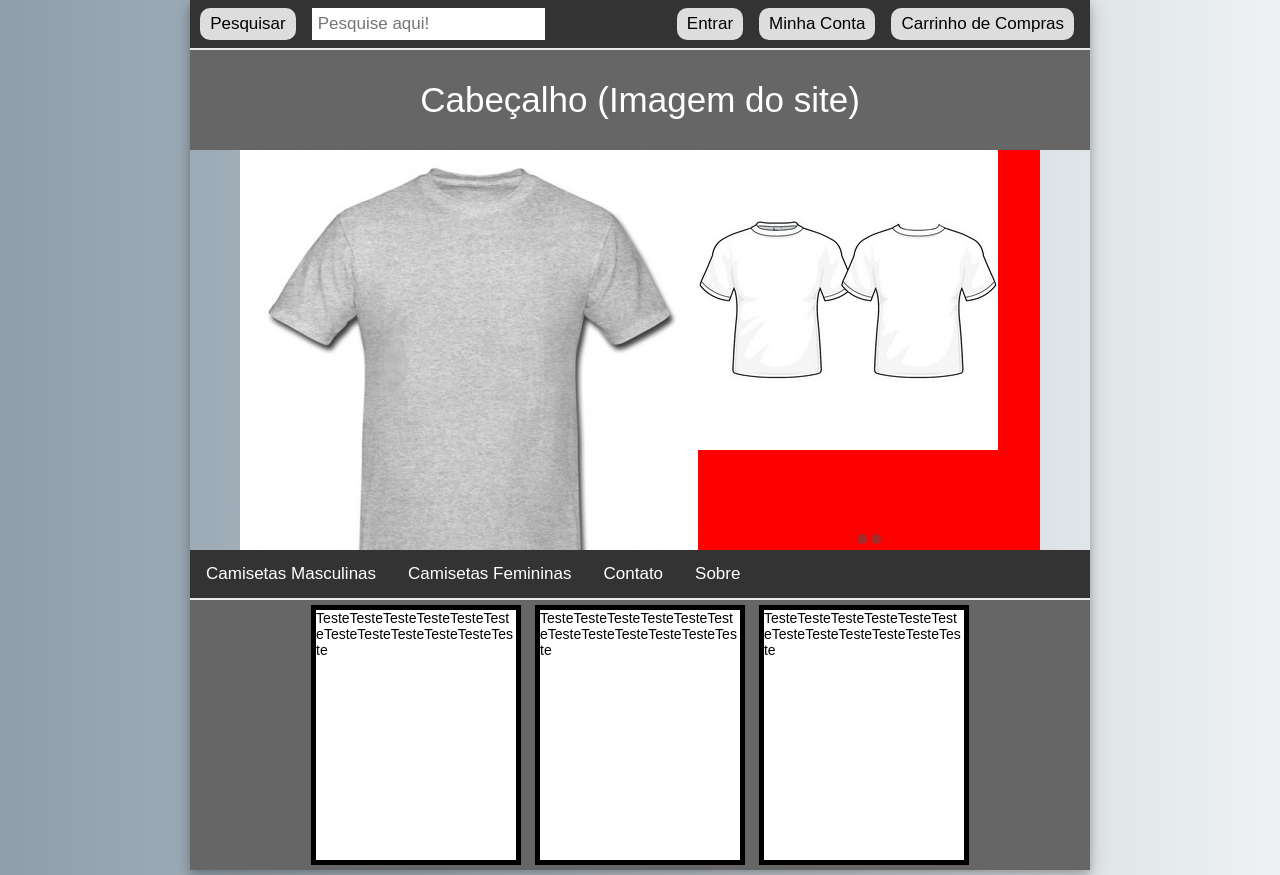
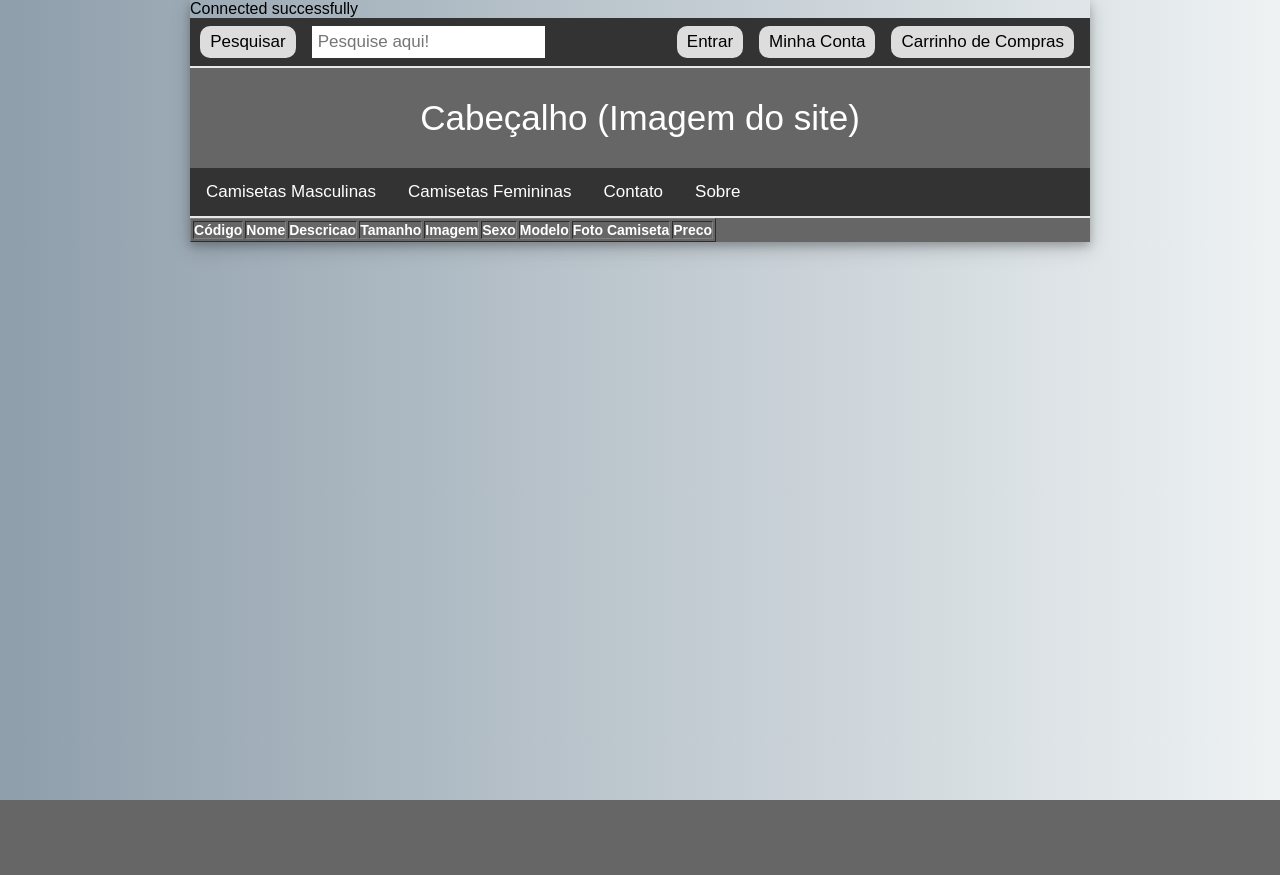
Before and after one commit to Pebarrocha/projetoSitePersonalizarCamiseta, a PHP site: page /main.php in a window 1280 px wide. After the commit the page ends 800 px from the top, so only its background shows below. Run offline with PHP 8.4, Linux system fonts and the light colour scheme; tables that the repository leaves empty hold one stand-in row (values such as "Sample post"); lists and menus that the app fills with data are empty.

Commit message:
Adicionando consultas para futura postagem de itens

```diff
--- a/view/main.php
+++ b/view/main.php
@@ -1,14 +1,37 @@
 <!DOCTYPE html>
+
+<?php
+
+require_once '../model/conexaomysql.php';
+
+// faço a consulta
+$sql = 'SELECT * FROM camisetapredefinida';
+
+//executo a consulta
+$dados = mysqli_query($conexao,$sql);
+
+//transformo em um array
+$linha = mysqli_fetch_assoc($dados);
+
+//vejo o total de dados que retornaram
+$total = mysqli_num_rows($dados);
+
+//Pegando os nomes dos campos
+//$num_fields = mysqli_num_fields($sql);//Obtém o número de campos do resultado
+
+
+
+?>
+
+
 
 <html>
 	<head lang="pt-br">
 		<title>Site de personalização de camisetas </title>
 		<meta charset="pt-br">
-		<link rel ="stylesheet" type="text/css" href="css/main-estilo.css">
+		<link rel ="stylesheet" type="text/css" href="css/main-estilo.css?09062018">
 
-		<style>
-		.mySlides {display:none;}
-		</style>
+
 	</head>
 
 	<body>
@@ -34,21 +57,6 @@
 			<p>Cabeçalho (Imagem do site)</p>
 		</header>
 
-	<div class="slider-holder">
-        <span id="slider-image-1"></span>
-        <span id="slider-image-2"></span>
-     	 <span id="slider-image-3"></span>
-        <div class="image-holder">
-            <img src="imagens/camiseta1.jpg" class="slider-image" />
-            <img src="imagens/camiseta2.jpg" class="slider-image" />
-
-        </div>
-        <div class="button-holder">
-            <a href="#slider-image-1" class="slider-change"></a>
-            <a href="#slider-image-2" class="slider-change"></a>
-
-        </div>
-    </div>
 
 		<nav class="navegacao">
 			<ul>
@@ -64,26 +72,70 @@
 
 
 		<section class="produtos">
+
+			<?php
+				echo
+					"<table border=1>
+					<tr>
+					<th>Código</th>
+					<th>Nome</th>
+					<th>Descricao</th>
+					<th>Tamanho</th>
+					<th>Imagem</th>
+					<th>Sexo</th>
+					<th>Modelo</th>
+					<th>Foto Camiseta</th>
+					<th>Preco</th>
+					</tr>";
+
+					while($row = mysqli_fetch_array($dados)){
+
+						echo "<tr>";
+						echo "<td>" . $row['codCamisetaPreDefinida'] . "</td>";
+						echo "<td>" . $row['nome'] . "</td>";
+						echo "<td>" . $row['descricao'] . "</td>";
+						echo "<td>" . $row['tamanho'] . "</td>";
+						echo "<td>" . $row['imagem'] . "</td>";
+						echo "<td>" . $row['sexo'] . "</td>";
+						echo "<td>" . $row['modelo'] . "</td>";
+						echo "<td>" . $row['FotoCamiseta_codFotoCamiseta'] . "</td>";
+						echo "<td>" . $row['preco'] . "</td>";
+						echo "</tr>";
+					}
+					echo "</table>";
+			?>
+
+
+
+			<!--
 			<article>
 				TesteTesteTesteTesteTesteTesteTesteTesteTesteTesteTesteTeste
+				<br>
+				<a href='#'>Camiseta do Batman</a>
+				<p> 10x de R$180</p>
 			</article>
 
 			<article>
 				TesteTesteTesteTesteTesteTesteTesteTesteTesteTesteTesteTeste
+				<br>
+				<a href='#'>Camiseta da Xuxa</a>
+					<p> 10x de R$180</p>
 			</article>
 
 			<article>
 				TesteTesteTesteTesteTesteTesteTesteTesteTesteTesteTesteTeste
+				<br>
+				<a href='#'>Camiseta da Annita</a>
+					<p> 10x de R$180</p>
 			</article>
+			-->
 
 		</section>
+	</body>
+</html>
 
+<?php
 
+mysqli_free_result($dados);
 
-	</body>
-
-
-
-
-
-</html>
+?>
```
